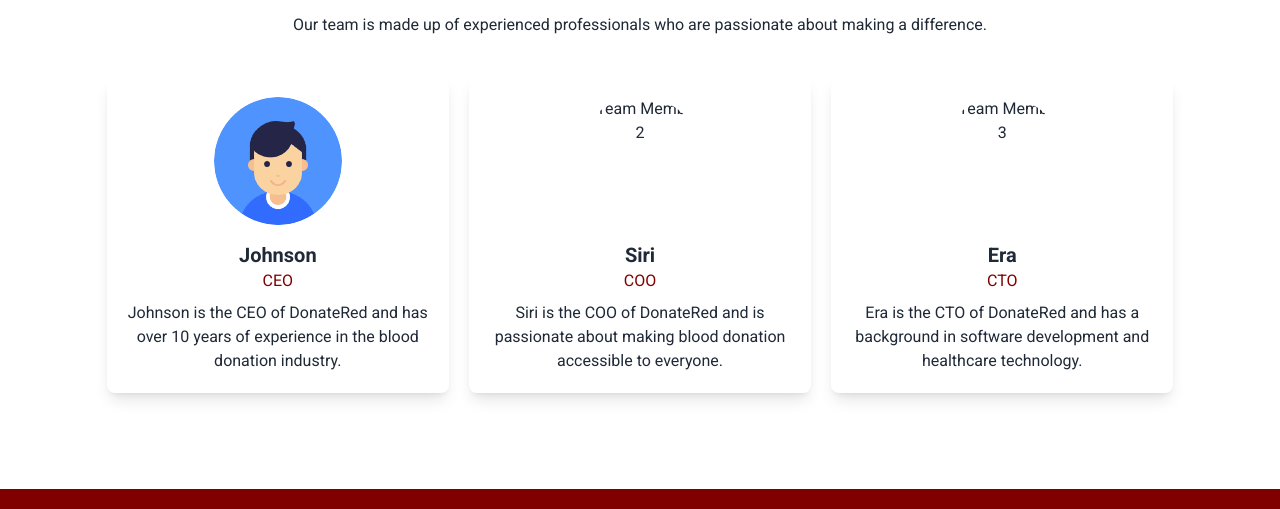
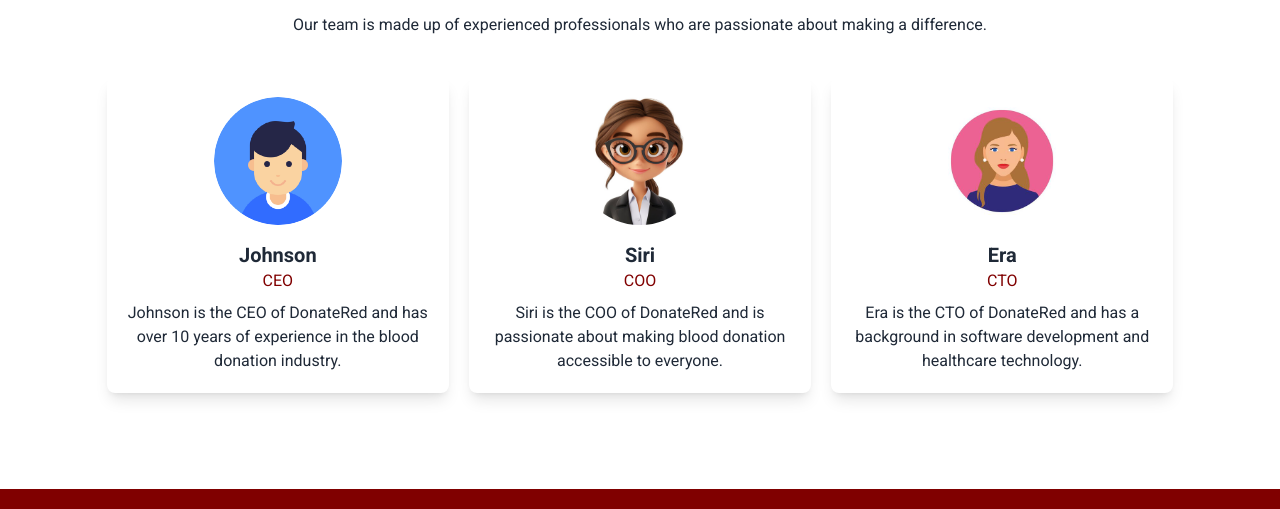
Before and after one commit to jannat-miftahul/donate-red, a plain HTML site: page index.html in a window 1280 px wide. Shown: the part 2007-2516 px from the top of the page. Drawn offline with nearby package versions, Linux system fonts and the light colour scheme.

Commit message:
update README

```diff
--- a/index.html
+++ b/index.html
@@ -205,7 +205,7 @@
             </div>
 
             <div class="bg-white rounded-lg shadow-lg p-5 flex-1 text-center">
-                <img src="/images/member2.png" alt="Team Member 2" class="rounded-full w-32 h-32 mx-auto">
+                <img src="/images/member2.jpg" alt="Team Member 2" class="rounded-full w-32 h-32 mx-auto">
                 <h3 class="text-xl font-bold mt-4">Siri</h3>
                 <p class="text-primaryRedDark">COO</p>
                 <p class="mt-2">Siri is the COO of DonateRed and is passionate about making blood donation accessible to
@@ -213,7 +213,7 @@
             </div>
 
             <div class="bg-white rounded-lg shadow-lg p-5 flex-1 text-center">
-                <img src="/images/member3.png" alt="Team Member 3" class="rounded-full w-32 h-32 mx-auto">
+                <img src="/images/member3.jpg" alt="Team Member 3" class="rounded-full w-32 h-32 mx-auto">
                 <h3 class="text-xl font-bold mt-4">Era</h3>
                 <p class="text-primaryRedDark">CTO</p>
                 <p class="mt-2">Era is the CTO of DonateRed and has a background in software development and
```
Also changed, not shown: README.md.
